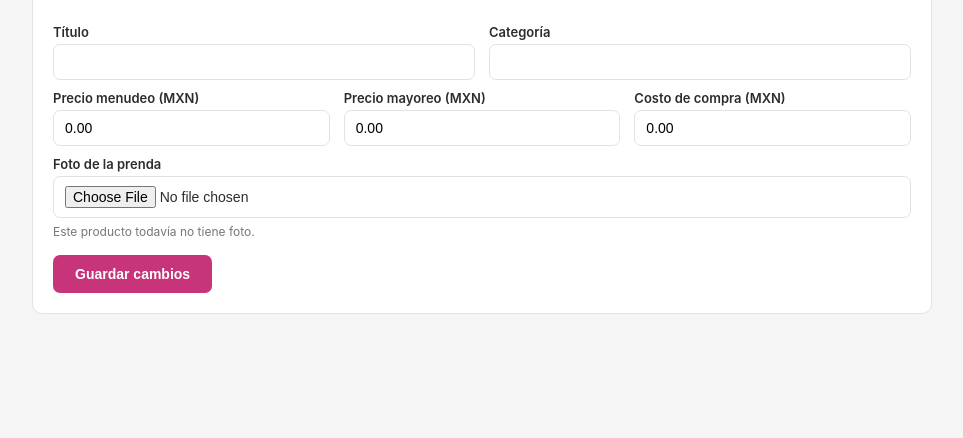
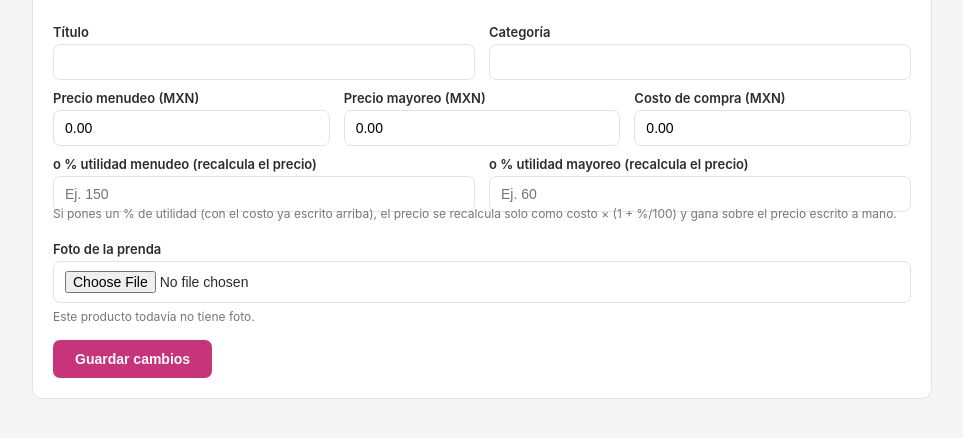
Before and after one commit to yuvalbaryosefp-alt/isha-wear-pos, a FastAPI app: template templates/editar.html in a window 1280 px wide. Shown: the part 236-674 px from the top of the page, without its empty margins (158-1121 px from the left). Run offline with FastAPI, Linux system fonts and the light colour scheme; the template is opened without the code that fills it, so the values that code supplies are empty.

Commit message:
Calcular precio automáticamente a partir de % de utilidad sobre el costo
Nuevos campos opcionales "% utilidad menudeo" y "% utilidad mayoreo"
en Agregar producto y Editar. Fórmula: precio = costo × (1 + %/100).
Si se indica el %, tiene prioridad sobre el precio escrito a mano en
el mismo envío. Requiere que el costo esté capturado (si no, error
claro). Útil para dejar de "tantear" el precio de mayoreo a ojo.

```diff
--- a/app/main.py
+++ b/app/main.py
@@ -78,6 +78,13 @@ def parsear_dinero(texto: str) -> float | None:
         return float(texto.replace(",", "").strip())
     except ValueError:
         return None
+
+
+def calcular_precio_desde_utilidad(costo, utilidad_pct) -> float | None:
+    """precio = costo × (1 + utilidad_pct/100). None si falta costo o utilidad."""
+    if costo is None or utilidad_pct is None:
+        return None
+    return round(float(costo) * (1 + utilidad_pct / 100), 2)
 
 
 def calcular_margen(precio, costo) -> float | None:
@@ -347,6 +354,8 @@ def crear_producto(
     costo: str = Form(""),
     precio: str = Form(""),           # opcional: precio de venta menudeo
     precio_mayoreo: str = Form(""),   # opcional: precio de venta mayoreo
+    utilidad_menudeo: str = Form(""),  # opcional: % utilidad -> calcula precio menudeo
+    utilidad_mayoreo: str = Form(""),  # opcional: % utilidad -> calcula precio mayoreo
     sucursal_inicial: str = Form(""),   # opcional: dónde llegó la mercancía
     cantidad_inicial: str = Form(""),   # opcional: cuántas piezas llegaron
     foto: UploadFile | None = File(None),  # opcional: foto de la prenda
@@ -356,7 +365,9 @@ def crear_producto(
     Si se indica sucursal + cantidad inicial, además registra esa entrada de una
     vez (mismo efecto que ir después a "Registrar movimiento" → Entrada).
     Los precios (menudeo/mayoreo) son opcionales aquí: se pueden dejar vacíos y
-    completar/ajustar después con el botón Editar.
+    completar/ajustar después con el botón Editar. En vez de un precio exacto,
+    también se puede indicar un % de utilidad sobre el costo (precio = costo ×
+    (1 + %/100)); si se da el %, tiene prioridad sobre el precio escrito a mano.
     """
     # Limpia los textos (quita espacios sobrantes).
     sku = sku.strip()
@@ -367,6 +378,22 @@ def crear_producto(
     costo_valor = parsear_dinero(costo)
     precio_valor = parsear_dinero(precio)
     precio_mayoreo_valor = parsear_dinero(precio_mayoreo)
+
+    # Si se dio un % de utilidad, calcula el precio a partir del costo (tiene
+    # prioridad sobre el precio manual de arriba, si también se escribió uno).
+    utilidad_menudeo_pct = parsear_dinero(utilidad_menudeo)
+    utilidad_mayoreo_pct = parsear_dinero(utilidad_mayoreo)
+
+    if utilidad_menudeo_pct is not None or utilidad_mayoreo_pct is not None:
+        if costo_valor is None:
+            return RedirectResponse(
+                "/?error=Para usar % de utilidad necesitas indicar el costo de compra.",
+                status_code=303,
+            )
+        if utilidad_menudeo_pct is not None:
+            precio_valor = calcular_precio_desde_utilidad(costo_valor, utilidad_menudeo_pct)
+        if utilidad_mayoreo_pct is not None:
+            precio_mayoreo_valor = calcular_precio_desde_utilidad(costo_valor, utilidad_mayoreo_pct)
 
     # La cantidad inicial es opcional: si viene vacía o es 0, no se registra entrada.
     try:
@@ -644,14 +671,38 @@ def editar_producto(
     categoria: str = Form(""),
     precio: str = Form(""),
     precio_mayoreo: str = Form(""),
+    utilidad_menudeo: str = Form(""),  # opcional: % utilidad -> recalcula precio menudeo
+    utilidad_mayoreo: str = Form(""),  # opcional: % utilidad -> recalcula precio mayoreo
     costo: str = Form(""),
     foto: UploadFile | None = File(None),
 ):
     """Guarda los cambios del producto (título, categoría, los 2 precios, costo y foto).
 
+    Los precios se pueden escribir a mano, o recalcular a partir de un % de
+    utilidad sobre el costo (precio = costo × (1 + %/100)); si se da el %,
+    tiene prioridad sobre el precio escrito a mano en el mismo envío.
+
     La foto solo se reemplaza si se elige un archivo nuevo; si no, se conserva
     la que ya tenía (no hace falta volver a subirla en cada edición).
     """
+    costo_valor = parsear_dinero(costo)
+    precio_valor = parsear_dinero(precio)
+    precio_mayoreo_valor = parsear_dinero(precio_mayoreo)
+
+    utilidad_menudeo_pct = parsear_dinero(utilidad_menudeo)
+    utilidad_mayoreo_pct = parsear_dinero(utilidad_mayoreo)
+
+    if utilidad_menudeo_pct is not None or utilidad_mayoreo_pct is not None:
+        if costo_valor is None:
+            return RedirectResponse(
+                "/?error=Para usar % de utilidad necesitas indicar el costo de compra.",
+                status_code=303,
+            )
+        if utilidad_menudeo_pct is not None:
+            precio_valor = calcular_precio_desde_utilidad(costo_valor, utilidad_menudeo_pct)
+        if utilidad_mayoreo_pct is not None:
+            precio_mayoreo_valor = calcular_precio_desde_utilidad(costo_valor, utilidad_mayoreo_pct)
+
     campos_sql = (
         "titulo = :titulo, categoria = :categoria, "
         "precio = :precio, precio_mayoreo = :precio_mayoreo, "
@@ -660,9 +711,9 @@ def editar_producto(
     parametros = {
         "titulo": titulo.strip(),
         "categoria": categoria.strip() or None,
-        "precio": parsear_dinero(precio),
-        "precio_mayoreo": parsear_dinero(precio_mayoreo),
-        "costo": parsear_dinero(costo),
+        "precio": precio_valor,
+        "precio_mayoreo": precio_mayoreo_valor,
+        "costo": costo_valor,
         "id": producto_id,
     }
 
--- a/templates/editar.html
+++ b/templates/editar.html
@@ -50,6 +50,20 @@
       </div>
       <div class="fila-form">
         <div>
+          <label for="utilidad_menudeo">o % utilidad menudeo (recalcula el precio)</label>
+          <input type="number" id="utilidad_menudeo" name="utilidad_menudeo" step="0.01" placeholder="Ej. 150">
+        </div>
+        <div>
+          <label for="utilidad_mayoreo">o % utilidad mayoreo (recalcula el precio)</label>
+          <input type="number" id="utilidad_mayoreo" name="utilidad_mayoreo" step="0.01" placeholder="Ej. 60">
+        </div>
+      </div>
+      <p style="font-size:12px; color:#777; margin:-6px 0 10px">
+        Si pones un % de utilidad (con el costo ya escrito arriba), el precio se recalcula solo
+        como costo × (1 + %/100) y gana sobre el precio escrito a mano.
+      </p>
+      <div class="fila-form">
+        <div>
           <label for="foto">Foto de la prenda</label>
           {% if producto.tiene_foto %}
             <p style="margin:0 0 8px">
```
Also changed, not shown: templates/index.html (+14 -0 lines).
